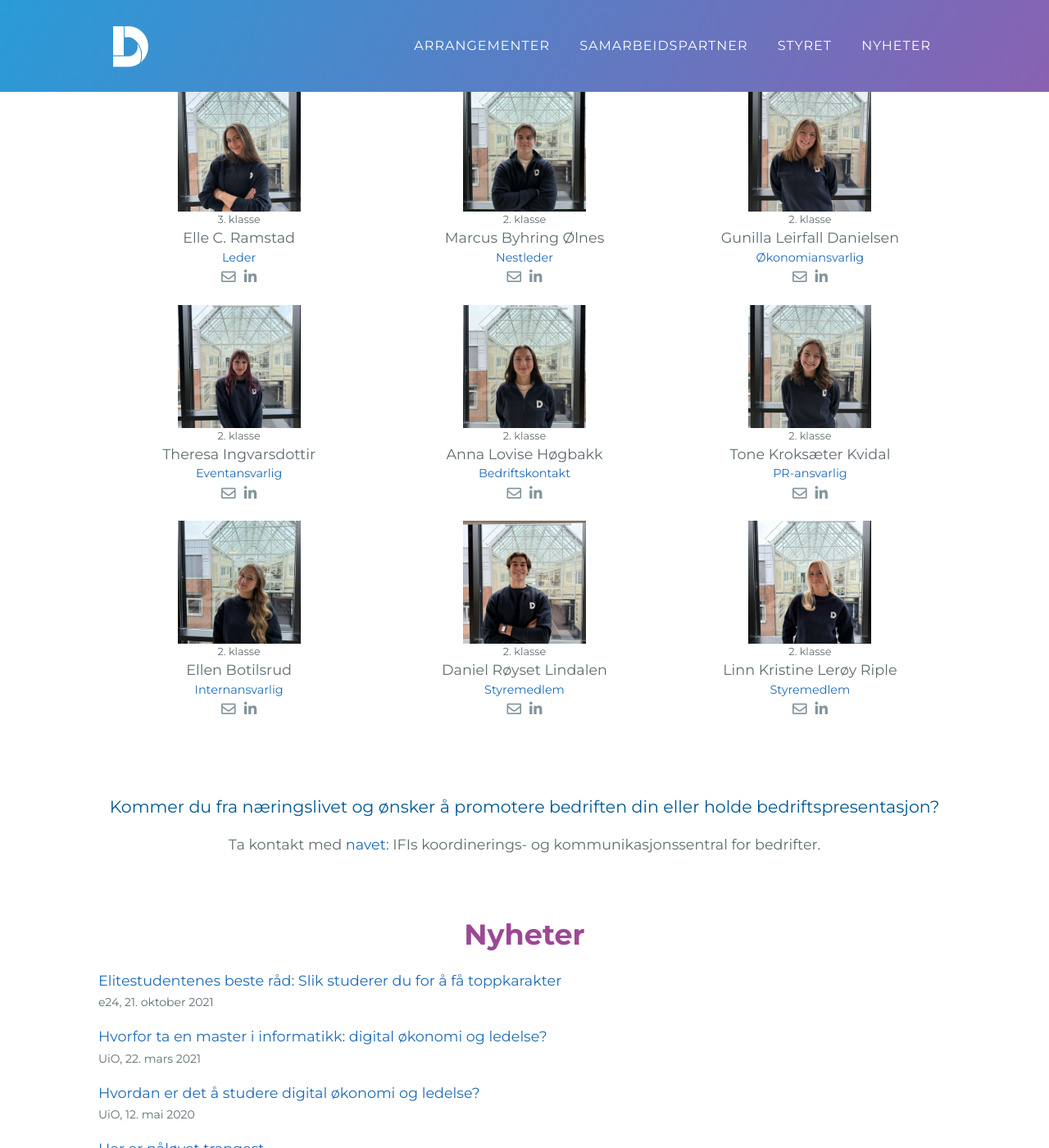
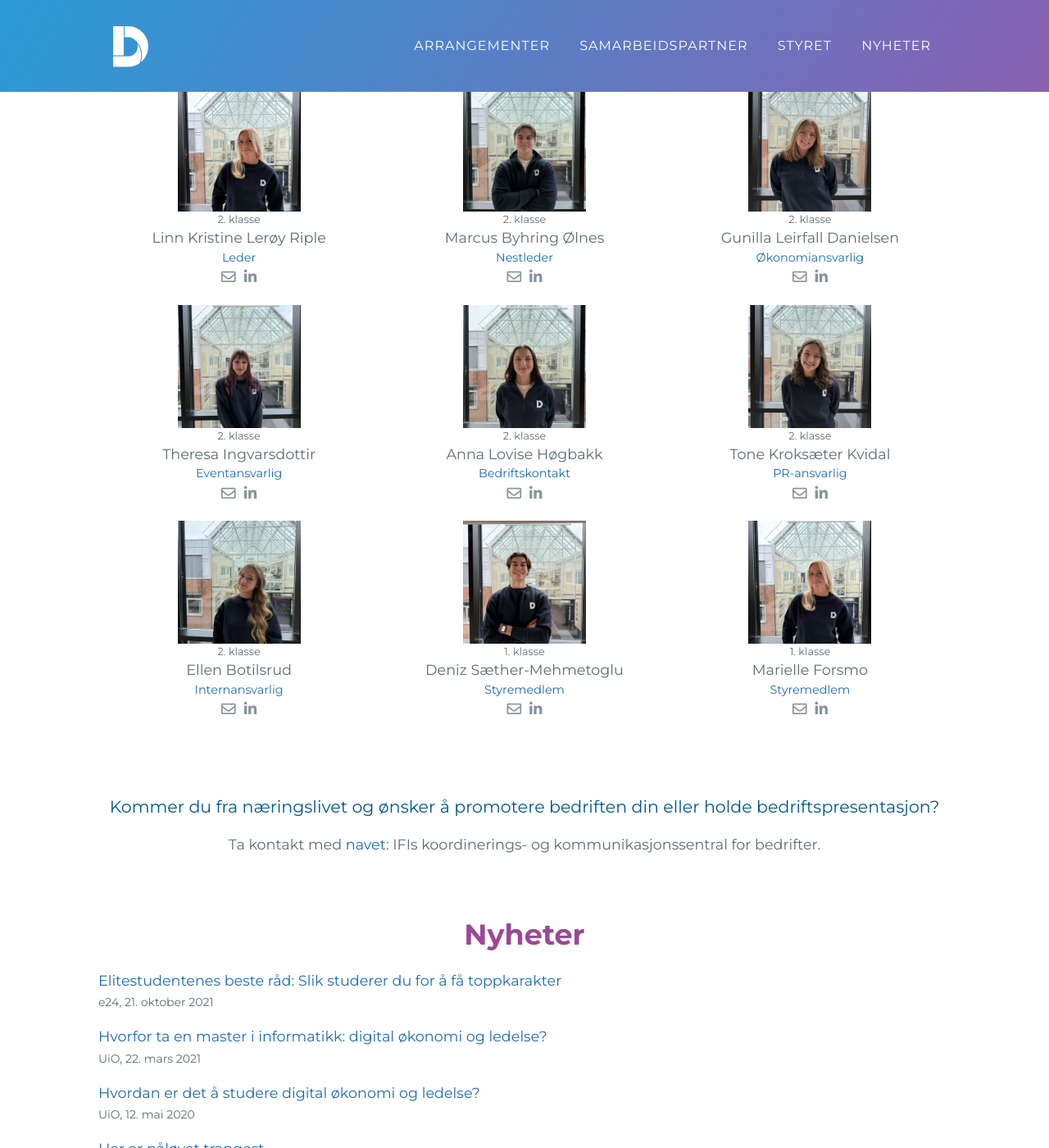
Before and after one commit to digitus-uio/digitus-uio.github.io, a Jekyll site: the page built from index.md, in a window 1280 px wide and 1400 px high, scrolled down 2900 px. Shown: the whole window at 82% size. Built offline with Jekyll 4.4.1, drawn with Linux system fonts in a browser that asks for light colours.

Commit message:
Oppdatert nye verv, relevante linker og riktig informasjon.

```diff
--- a/_config.yml
+++ b/_config.yml
@@ -87,12 +87,12 @@ press: [
 
 board_members: [
   {
-    name: "Elle C. Ramstad",
-    img: "assets/img/leder.jpg",
+    name: "Linn Kristine Lerøy Riple",
+    img: "assets/img/styremedlem2.jpg",
     role: "Leder",
     mail: "leder@digitusuio.no",
-    linkedin: "https://www.linkedin.com/in/elle-christine-ramstad-a02a60229/",
-    grade: "3",
+    linkedin: "https://www.linkedin.com/in/linn-kristine-riple-1b2aa1253/",
+    grade: "2",
   },
   {
     name: "Marcus Byhring Ølnes",
@@ -143,19 +143,19 @@ board_members: [
     grade: "2",
   },
   {
-    name: "Daniel Røyset Lindalen",
+    name: "Deniz Sæther-Mehmetoglu",
     img: "assets/img/styremedlem1.jpg",
     role: "Styremedlem",
     mail: "styremedlem1@digitusuio.no",
-    linkedin: "http://linkedin.com/in/daniel-lindalen-25900b272",
-    grade: "2",
+    linkedin: "https://www.linkedin.com/in/denizsaether/",
+    grade: "1",
   },
   {
-    name: "Linn Kristine Lerøy Riple",
+    name: "Marielle Forsmo",
     img: "assets/img/styremedlem2.jpg",
     role: "Styremedlem",
     mail: "styremedlem2@digitusuio.no",
-    linkedin: "https://www.linkedin.com/in/linn-kristine-riple-1b2aa1253/",
-    grade: "2",
+    linkedin: "https://www.linkedin.com/in/marielle-forsmo-b76335398/",
+    grade: "1",
   },
 ]
```
